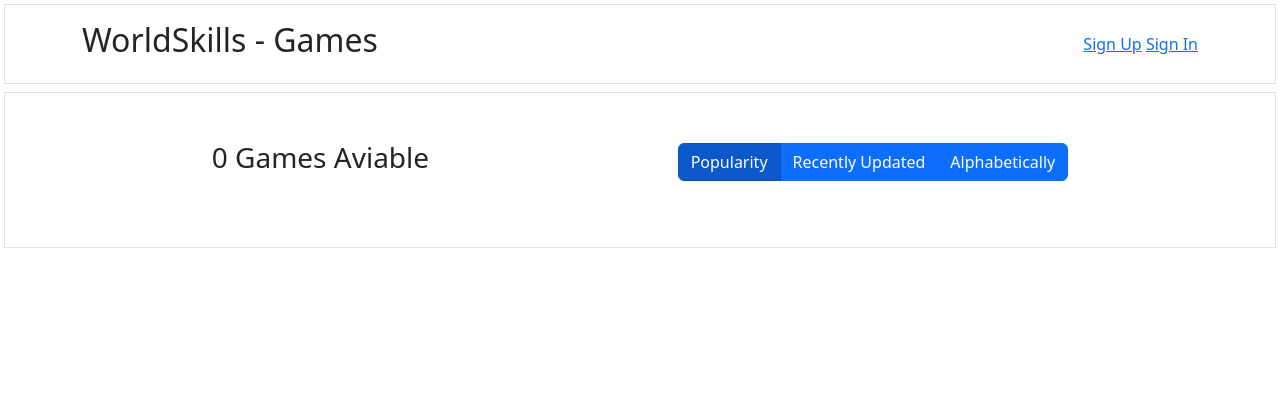
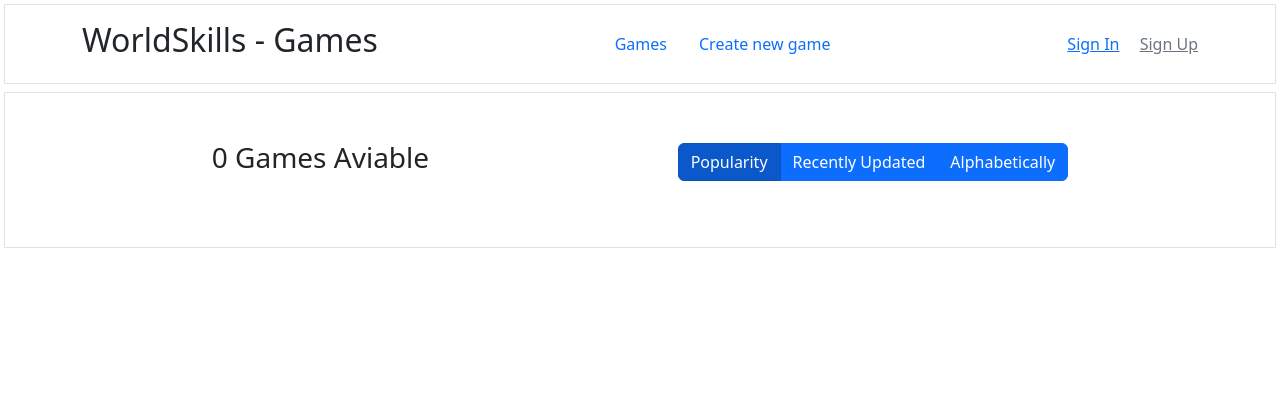
Before and after one commit to Uoyroem/worldskills_games, a Django app: page / in a window 1280 px wide. Shown: the top 420 px of the page. Run offline with Django 4.2, Linux system fonts and the light colour scheme; data that the repository does not hold is empty; some libraries are stand-ins or nearby versions.

Commit message:
Game detail view and game zip asset saving.

```diff
--- a/games/forms.py
+++ b/games/forms.py
@@ -6,11 +6,11 @@ from . import models
 class GameCreationForm(forms.ModelForm):
   class Meta:
     model = models.Game
-    fields = ['title', 'slug', 'description', 'thumbnail', 'js_script_file']
+    fields = ['title', 'slug', 'description', 'thumbnail', 'game_zip']
     widgets = {
         'title': forms.TextInput(attrs={'class': 'form-control'}),
         'slug': forms.TextInput(attrs={'class': 'form-control'}),
         'thumbnail': forms.FileInput(attrs={'class': 'form-control-file'}),
-        'js_script_file': forms.FileInput(attrs={'class': 'form-control-file'}),
+        'game_zip': forms.FileInput(attrs={'class': 'form-control-file'}),
         'description': forms.Textarea(attrs={'class': 'form-control', 'rows': 3})
     }
--- a/games/templates/games/game_list.html
+++ b/games/templates/games/game_list.html
@@ -17,7 +17,7 @@
     {% for game in object_list %}
     <div class="border p-3">
       <div class="d-flex align-items-center justify-content-between">
-        <h3><a href="">{{game.title}}</a> by {{game.author}}</h3>
+        <h3><a href="{{game.get_absolute_url}}">{{game.title}}</a> by {{game.author}}</h3>
         <div></div>
       </div>
       <div class="row">
--- a/games/urls.py
+++ b/games/urls.py
@@ -4,6 +4,6 @@ from . import views
 
 urlpatterns = [
     path('', views.GameList.as_view(), name='index'),
-    # path('game/<slug:name>', views.index),
+    path('game/<slug:slug>', views.GameDetailView.as_view(), name='game'),
     path('create_new_game', views.GameCreate.as_view(), name='create_new_game')
 ]
--- a/games/views.py
+++ b/games/views.py
@@ -1,7 +1,14 @@
+import zipfile
+
 from django.shortcuts import render, redirect
 from django.urls import reverse_lazy
 from django.http import HttpRequest, HttpResponse
-from django.views.generic import FormView, ListView, CreateView
+from django.views.generic import DetailView, ListView, CreateView
+from django.contrib.auth.mixins import LoginRequiredMixin
+from django.core.files.storage import default_storage
+from django.core.files.base import File
+from io import BytesIO
+
 from . import models
 from . import forms
 
@@ -10,11 +17,26 @@ class GameList(ListView):
   model = models.Game
 
 
-class GameCreate(CreateView):
+class GameCreate(LoginRequiredMixin, CreateView):
   form_class = forms.GameCreationForm
   template_name = 'games/game_form.html'
   success_url = reverse_lazy('index')
 
   def form_valid(self, form) -> HttpResponse:
     form.instance.author = self.request.user.profile
+
+    with zipfile.ZipFile(form.files['game_zip']) as game_zip:
+      for file in game_zip.filelist:
+        if file.is_dir():
+          continue
+        io = BytesIO(game_zip.read(file.orig_filename))
+        dir_ = models.game_files_upload_to(
+            form.instance, ''.join(game_zip.filename.split('.')[:-1]) + '/' + file.filename)
+        default_storage.save(dir_, File(io))
+        if file.filename.split('.')[-1] == 'js':
+          form.instance.game_zip_info['script_paths'].append('/media/' + dir_)
     return super().form_valid(form)
+
+
+class GameDetailView(DetailView):
+  model = models.Game
--- a/scss/pages/_base.scss
+++ b/scss/pages/_base.scss
@@ -7,3 +7,7 @@
 .footer {
   margin-top: auto;
 }
+
+.main {
+  height: max-content;
+}
--- a/worldskills_games/templates/base.html
+++ b/worldskills_games/templates/base.html
@@ -19,14 +19,24 @@
       <div class="container">
         <div class="d-flex align-items-center justify-content-between">
           <h2>WorldSkills - Games</h2>
+          <nav class="nav justify-content-center">
+            <a class="nav-link active" href="{% url 'index' %}">Games</a>
+            <a class="nav-link" href="{% url 'create_new_game' %}">Create new game</a>
+          </nav>
           <div>
-            <a href="#">Sign Up</a>
-            <a href="#">Sign In</a>
+            {% if user.is_authenticated %}
+            <a class="me-3" href="#">{{user}}</a>
+            <a class="link-secondary" href="">Sign Out</a>
+            {% else %}
+            <a class="me-3" href="">Sign In</a>
+            <a class="link-secondary" href="#">Sign Up</a>
+
+            {% endif %}
           </div>
         </div>
       </div>
     </header>
-    <main class="border m-1">
+    <main class="main border m-1">
       {% block content %}
 
       {% endblock %}
@@ -37,6 +47,10 @@
       </div>
     </footer>
   </div>
+
+  {% block script %}
+
+  {% endblock %}
 </body>
 
 </html>
```
Also changed, not shown: games/models.py (+16 -3 lines), games/templates/games/game_detail.html (added, +16 -0 lines), worldskills_games/static/css/index.css, 1 other file.
